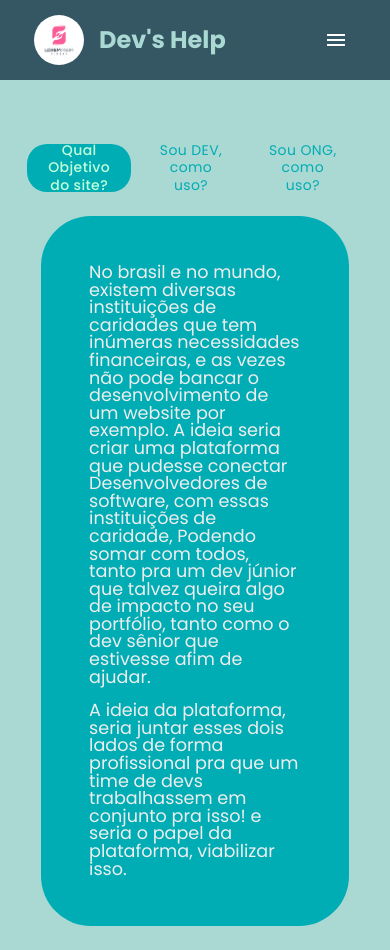
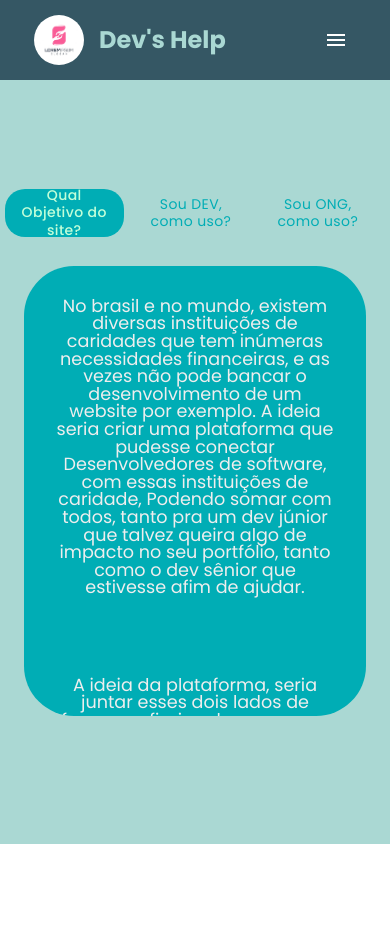
Before and after one commit to Projeto-FrontEnd-M3/Grupo3-FrontEnd-M3, a React (Vite) app: page /sobre in a window 390 px wide. After the commit the page ends 844 px from the top, so only its background shows below. Built offline with nearby package versions, Linux system fonts and the light colour scheme.

Commit message:
fix: homepage bugs in responsive layout

```diff
--- a/src/pages/Home/componentsHome/SectionEquipe/style.ts
+++ b/src/pages/Home/componentsHome/SectionEquipe/style.ts
@@ -9,11 +9,11 @@ export const ContainerEquipe = styled.div`
 `;
 
 export const ContainerSquadIntern = styled.div`
-  padding: 8rem 0 2rem 0;
   display: flex;
   flex-direction: column;
   margin: auto;
-  gap: 5rem;
+  height: calc(100vh - 80px);
+  padding: 2rem 0;
 
   svg {
     color: var(--color-primary);
@@ -25,6 +25,7 @@ export const ContainerSquadIntern = styled.div`
 
   h1 {
     text-align: center;
+    margin-bottom: 2rem;
   }
 
   ul {
--- a/src/pages/Home/componentsHome/SectionHowToUse/style.ts
+++ b/src/pages/Home/componentsHome/SectionHowToUse/style.ts
@@ -1,28 +1,54 @@
 import styled from "styled-components";
 
 export const ContainerHowToUse = styled.div`
-  padding-top: 4rem;
   display: flex;
+  justify-content: center;
+  align-items: center;
   width: 100%;
   background-color: var(--color-primary-focus);
+  height: calc(100vh - 80px);
+
+  button {
+    padding: 1rem;
+  }
 `;
 
 export const ContainerHowToUseNav = styled.div`
   width: 86%;
   margin: auto;
+  padding: 1rem;
+
+  @media (max-width: 768px) {
+    width: 100%;
+    padding: 0.3rem;
+  }
 `;
 
 export const ContainerAboutSite = styled.div`
+  display: flex;
+  flex-direction: column;
+  gap: 2rem;
   width: 90%;
+  height: 100%;
   margin: auto;
   background-color: var(--color-primary);
   color: var(--color-grey-1);
-  padding: 3rem;
+  padding: 2rem;
+  overflow-y: auto;
+  min-height: 300px;
+  max-height: 450px;
   border-radius: 50px;
+
+  p {
+    text-align: center;
+  }
+
+  @media (max-width: 768px) {
+    width: 100%;
+  }
 `;
 
 export const ContainerAboutList = styled.ul`
-  margin-top: 5rem;
   display: flex;
 
   .ArrowRightAltIcon {
@@ -32,15 +58,12 @@ export const ContainerAboutList = styled.ul`
   @media (max-width: 800px) {
     margin-top: 1rem;
     display: block;
-    overflow-y: auto;
-    /* overflow-x: hidden; */
-    height: 45vh;
     .ArrowRightAltIcon {
       display: none;
     }
   }
+
   @media (max-width: 400px) {
-    height: 30vh;
     .ArrowRightAltIcon {
       display: none;
     }
@@ -52,18 +75,21 @@ export const StepList = styled.li`
   flex-direction: column;
 `;
 
-export const StepListArrow = styled.li``;
+export const StepListArrow = styled.li`
+  background-color: black;
+`;
 
 export const StepListContainer = styled.div`
   display: flex;
   flex-direction: column;
   align-items: center;
+  gap: 1rem;
+  margin-bottom: 1rem;
   width: 16%;
 
   @media (max-width: 800px) {
-    flex-direction: row;
+    justify-content: flex-start;
     width: 100%;
-    margin: 5px 20px 20px 5px;
     align-items: center;
   }
 `;
```
